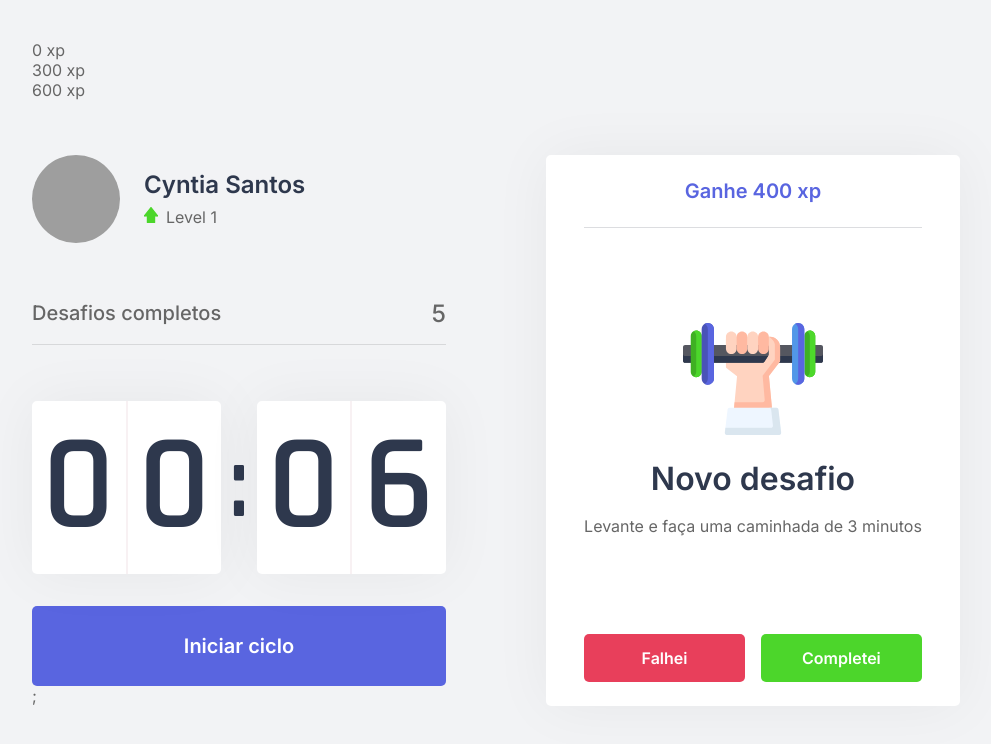
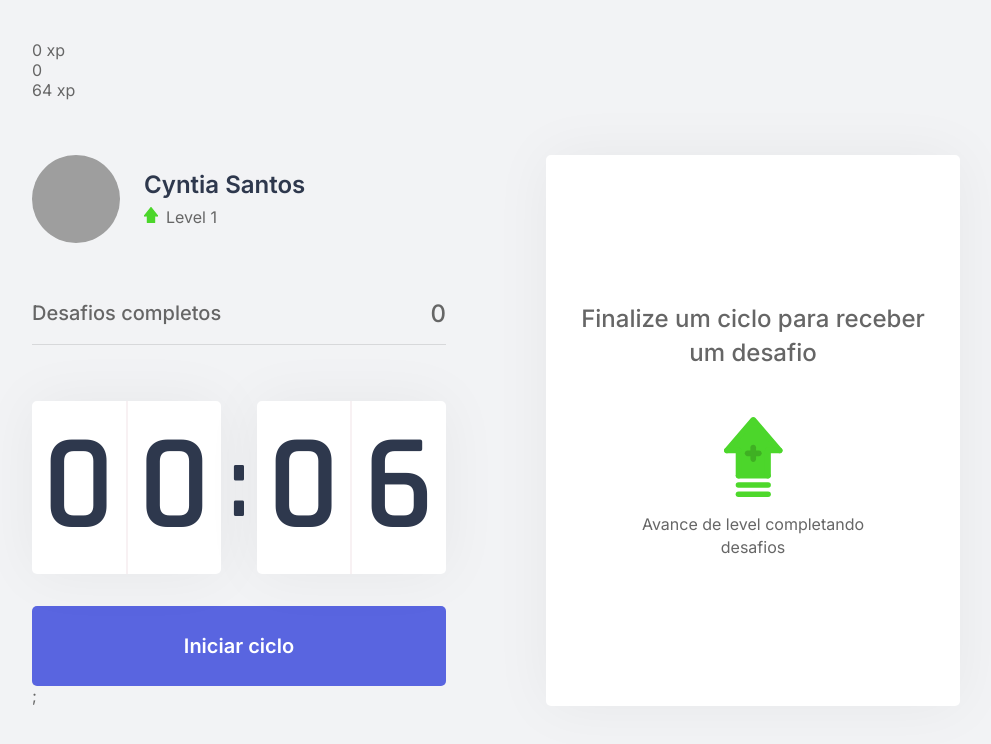
Before and after one commit to csantos31/wakeWork-next, a Next.js app: page / in a window 1280 px wide. Shown: the top 744 px of the page, without its empty margins (144-1135 px from the left). Built offline with nearby package versions, Linux system fonts and the light colour scheme; grey boxes are pictures that could not be loaded.

Commit message:
app content dynamic

```diff
--- /dev/null
+++ b/challenges.json
@@ -0,0 +1,62 @@
+[
+  {
+    "type": "body",
+    "description": "Estique um de seus braços com a palma da mão virada para frente e puxe os dedos para cima por 10 segundos por mão.",
+    "amount": 80
+  },
+  {
+    "type": "body",
+    "description": "Estique seu braço contra o peito e puxe-o utilizando o outro braço por 10 segundos por braço.",
+    "amount": 60
+  },
+  {
+    "type": "body",
+    "description": "Puxe seu pescoço com a ajuda da mão para a direita e para a esquerda, permanecendo na posição por alguns segundos.",
+    "amount": 70
+  },
+  {
+    "type": "body",
+    "description": "Com as duas mãos na parte de trás da cabeça, leve-a para baixo, alongando a parte de trás da região.",
+    "amount": 60
+  },
+  {
+    "type": "body",
+    "description": "Cruze as pernas e desça com as mãos esticadas em direção ao chão. Repita o movimento com a outra perna na frente.",
+    "amount": 100
+  },
+  {
+    "type": "body",
+    "description": "Sentado, abra as pernas e tente encostar as palmas das mãos no chão, repita 3 vezes por 5 segundos.",
+    "amount": 80
+  },
+  {
+    "type": "body",
+    "description": "Puxe o joelho de encontro ao peito e segure, troque de perna após 10 segundos.",
+    "amount": 50
+  },
+  {
+    "type": "body",
+    "description": "Sentado, cruze uma perna e incline seu tronco à frente, troque de perna após 10 segundos.",
+    "amount": 80
+  },
+  {
+    "type": "eye",
+    "description": "Sentado, feche os olhos e cubra-os com as palmas da mão durante 2 minutos, depois abra normalmente.",
+    "amount": 90
+  },
+  {
+    "type": "eye",
+    "description": "Em algum ambiente aberto, olhe o mais longe que puder em quatro direções por 3s, mexa apenas os olhos. Repita 3 vezes.",
+    "amount": 140
+  },
+  {
+    "type": "eye",
+    "description": "Usando os polegares, massage a área abaixo das sobrancelhas em movimentos circulares por 15 segundos.",
+    "amount": 70
+  },
+  {
+    "type": "body",
+    "description": "Em pé, gire a cintura o máximo que puder para a esquerda, segure por cinco segundos. Repita para a direita.",
+    "amount": 90
+  }
+]
--- a/src/components/ChallengeBox.tsx
+++ b/src/components/ChallengeBox.tsx
@@ -1,23 +1,25 @@
+import { useContext } from 'react';
+import { ChallengesContext } from '../contexts/ChallengesContext';
 import styles from '../styles/components/ChallengeBox.module.css';
 
 export function ChallengeBox() {
-    const hasActiveChallenges = true;
-
+    const { activeChallenge, resetChallenge } = useContext(ChallengesContext);
 
     return (
         <div className={styles.challengeBoxContainer}>
-            {hasActiveChallenges ? (
+            {activeChallenge ? (
                 <div className={styles.challengeActive}>
-                    <header>Ganhe 400 xp</header>
+                    <header>Ganhe {activeChallenge.amount} xp</header>
                     <main>
-                        <img src="icons/body.svg" alt="Ganhe 400 xp" />
+                        <img src={`icons/${activeChallenge.type}.svg`} alt="Ganhe 400 xp" />
                         <strong>Novo desafio</strong>
-                        <p>Levante e faça uma caminhada de 3 minutos</p>
+                        <p>{activeChallenge.description}</p>
                     </main>
                     <footer>
                         <button
                             type="button"
-                            className={styles.challengeFailedButton}>
+                            className={styles.challengeFailedButton}
+                            onClick={resetChallenge}>
                             Falhei
                             </button>
                         <button
--- a/src/components/CompletedChallenges.tsx
+++ b/src/components/CompletedChallenges.tsx
@@ -1,10 +1,15 @@
+import { useContext } from "react";
+import { ChallengesContext } from "../contexts/ChallengesContext";
 import style from "../styles/components/CompletedChallenges.module.css";
 
 export function CompletedChallenges() {
+
+    const { challengesCompleted } = useContext(ChallengesContext);
+
     return (
         <div className={style.CompletedChallengesContainer}>
             <span>Desafios completos</span>
-            <span>5</span>
+            <span>{challengesCompleted}</span>
         </div>
     );
 }
--- a/src/components/ExperienceBar.tsx
+++ b/src/components/ExperienceBar.tsx
@@ -1,14 +1,22 @@
+import { useContext } from 'react';
+import { ChallengesContext } from '../contexts/ChallengesContext';
 import styles from '../styles/components/ExperienceBar.module.css'
 
-export function ExperienceBar(){
-    return(
+export function ExperienceBar() {
+
+    const { currentExperience, experienceToNextLevel } = useContext(ChallengesContext);
+    const percentageToNextLevel = Math.round(currentExperience * 100) / experienceToNextLevel;
+
+    return (
         <header className={styles.experienceBar}>
             <span>0 xp</span>
             <div>
-                <div style={{width: '50%'}}/>
-                <span className={styles.currentExperience} style={{left:'50%'}}>300 xp</span>
+                <div style={{ width: `${percentageToNextLevel}%` } } />
+                <span className={styles.currentExperience} style={{ left: `${percentageToNextLevel}%` }}>
+                    {currentExperience}
+                </span>
             </div>
-            <span>600 xp</span>
+            <span>{experienceToNextLevel} xp</span>
         </header>
     );
 }
--- a/src/contexts/ChallengesContext.tsx
+++ b/src/contexts/ChallengesContext.tsx
@@ -1,12 +1,22 @@
 import { createContext, useState, ReactNode } from 'react';
+import challenges from '../../challenges.json';
+
+interface Challenge {
+    type: 'body' | 'eye';
+    description: string;
+    amount: number;
+}
 
 
 interface ChallengesContextData {
     level: number;
     currentExperience: number;
     challengesCompleted: number;
+    activeChallenge: Challenge;
+    experienceToNextLevel: number;
     levelUp: () => void;
     startNewChallenge: () => void;
+    resetChallenge: () => void;
 }
 
 
@@ -21,14 +31,22 @@
     const [level, setLevel] = useState(1);
     const [currentExperience, setCurrentExperience] = useState(0);
     const [challengesCompleted, setChallengesCompleted] = useState(0);
+    const [activeChallenge, setActiveChallenge] = useState(null)
 
+    const experienceToNextLevel = Math.pow((level + 1) * 4, 2)
 
     function levelUp() {
         setLevel(level + 1);
     }
 
     function startNewChallenge() {
-        console.log("start new challenge function")
+        const randomChallengeIndex = Math.floor(Math.random() * challenges.length);
+        const challenge = challenges[randomChallengeIndex];
+        setActiveChallenge(challenge);
+    }
+
+    function resetChallenge() {
+        setActiveChallenge(null);
     }
 
     return (
@@ -38,7 +56,10 @@
                 levelUp,
                 currentExperience,
                 challengesCompleted,
-                startNewChallenge
+                startNewChallenge,
+                activeChallenge,
+                resetChallenge,
+                experienceToNextLevel,
             }}>
             {children}
         </ChallengesContext.Provider>
```
